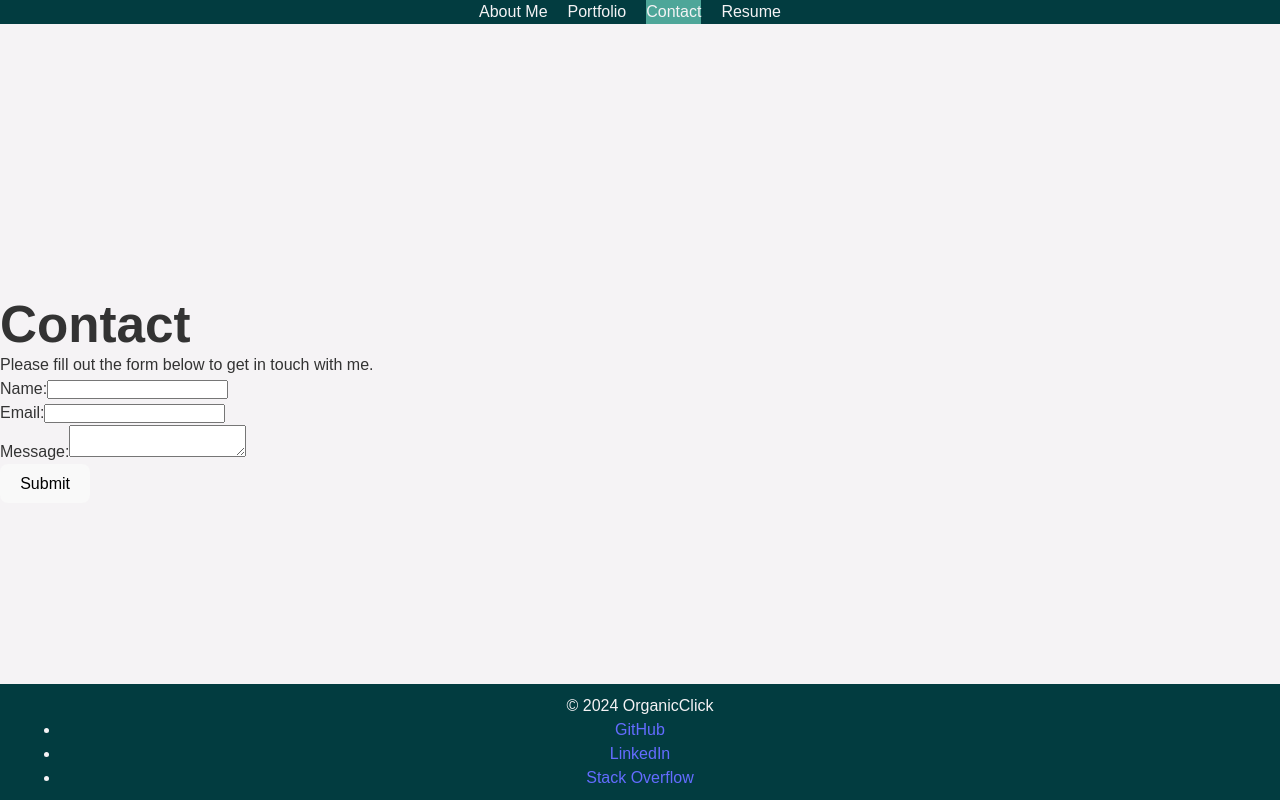
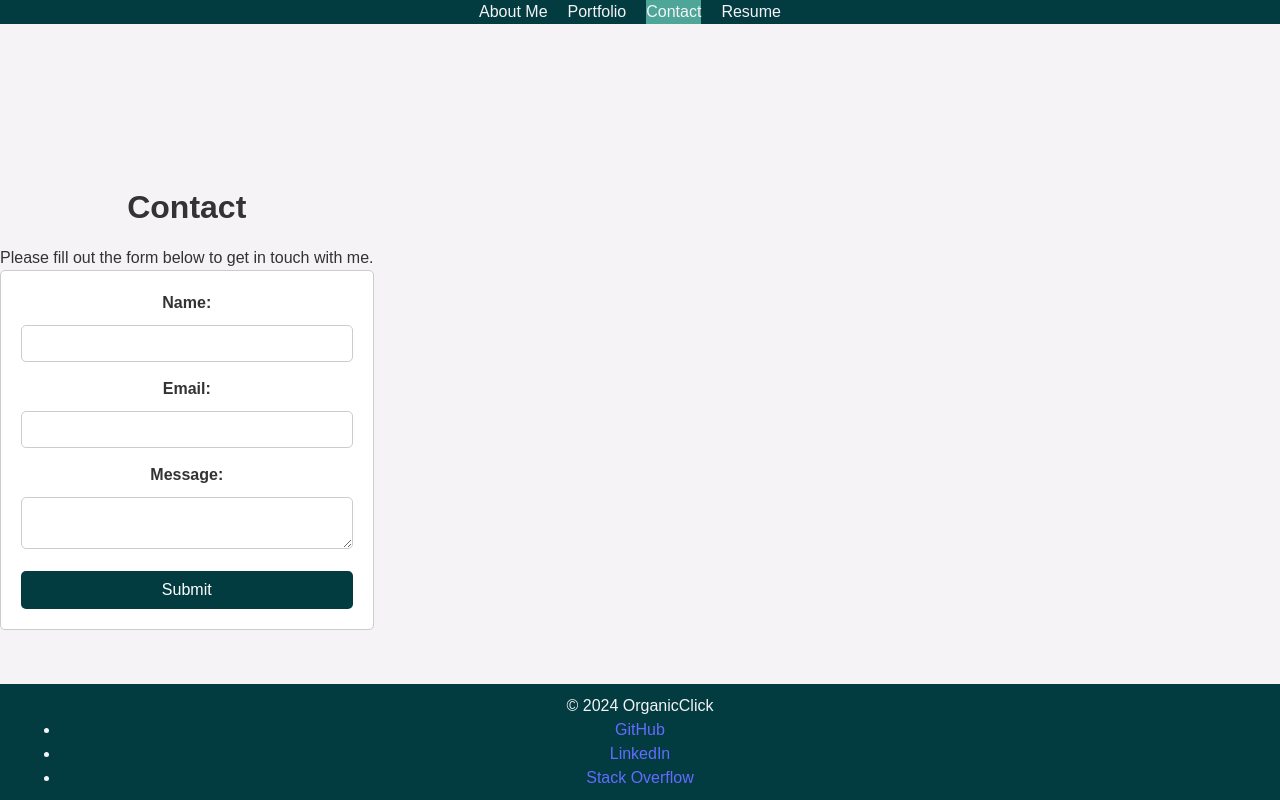
Before and after one commit to OrganicClick/react-portfolio-react-challenge, a React (Vite) app: page / in a window 1280 px wide. Both pictures are taken after a click on the item "Contact". Built offline with nearby package versions, Linux system fonts and the light colour scheme.

Commit message:
Added styling to the app.css to clean up and professionalize the image of the Contact.jsx page

```diff
--- a/src/App.css
+++ b/src/App.css
@@ -112,3 +112,56 @@ body {
 .navbar li.active {
   background-color: #4EA699; /* Active Navbar background color */
 }
+
+/* Contact page styles */
+.contact-container {
+  display: flex;
+  align-items: center;
+  justify-content: center;
+  flex-direction: column;
+  text-align: center;
+  margin-top: 20px; /* Adjusted margin to move content higher up */
+}
+
+.contact-title {
+  font-size: 2rem;
+  margin-bottom: 20px;
+}
+
+.contact-form {
+  max-width: 500px; /* Adjust the max-width as needed */
+  width: 100%;
+  padding: 20px;
+  border: 1px solid #ccc;
+  border-radius: 5px;
+  background-color: #fff; /* Background color for the form */
+}
+
+.contact-form label {
+  display: block;
+  margin-bottom: 10px;
+  font-weight: bold;
+}
+
+.contact-form input,
+.contact-form textarea {
+  width: 100%;
+  padding: 10px;
+  margin-bottom: 15px;
+  border: 1px solid #ccc;
+  border-radius: 5px;
+}
+
+.contact-form button {
+  width: 100%;
+  padding: 10px;
+  border: none;
+  border-radius: 5px;
+  background-color: #023C40; /* Button background color */
+  color: #fff; /* Button text color */
+  cursor: pointer;
+}
+
+.contact-form button:hover {
+  background-color: #4EA699; /* Button hover background color */
+}
```
